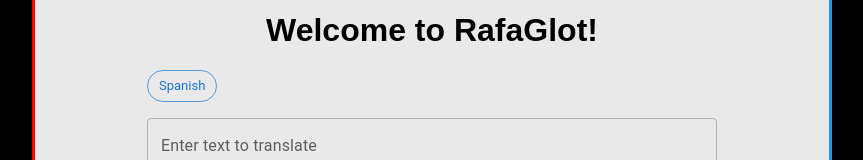
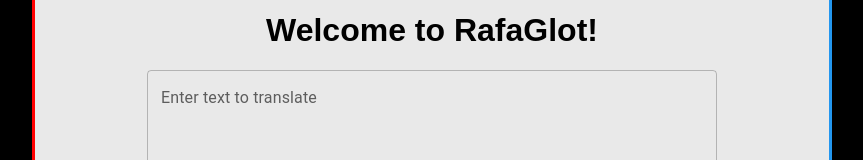
Before and after one commit to RafaS92/rafa-glot, a React (Vite) app: page / in a window 1280 px wide. Shown: the part 290-450 px from the top of the page, without its empty margins (208-1071 px from the left). Built offline with nearby package versions, Linux system fonts and the light colour scheme.

Commit message:
minor fix

```diff
--- a/src/TraslateForm.jsx
+++ b/src/TraslateForm.jsx
@@ -77,12 +77,6 @@
   return (
     <div className="translator-container">
       <h1 className="title">Welcome to RafaGlot!</h1>
-      <Chip
-        label={languages.find((l) => l.value === language)?.label}
-        variant="outlined"
-        color="primary"
-        sx={{ mb: 2 }}
-      />
 
       <TextField
         label="Enter text to translate"
@@ -106,6 +100,7 @@
         helperText={`${
           text.trim() === "" ? 0 : text.trim().split(/\s+/).length
         }/15 words`}
+        InputLabelProps={{ shrink: false }}
       />
 
       <div className="translator-languages">
```
